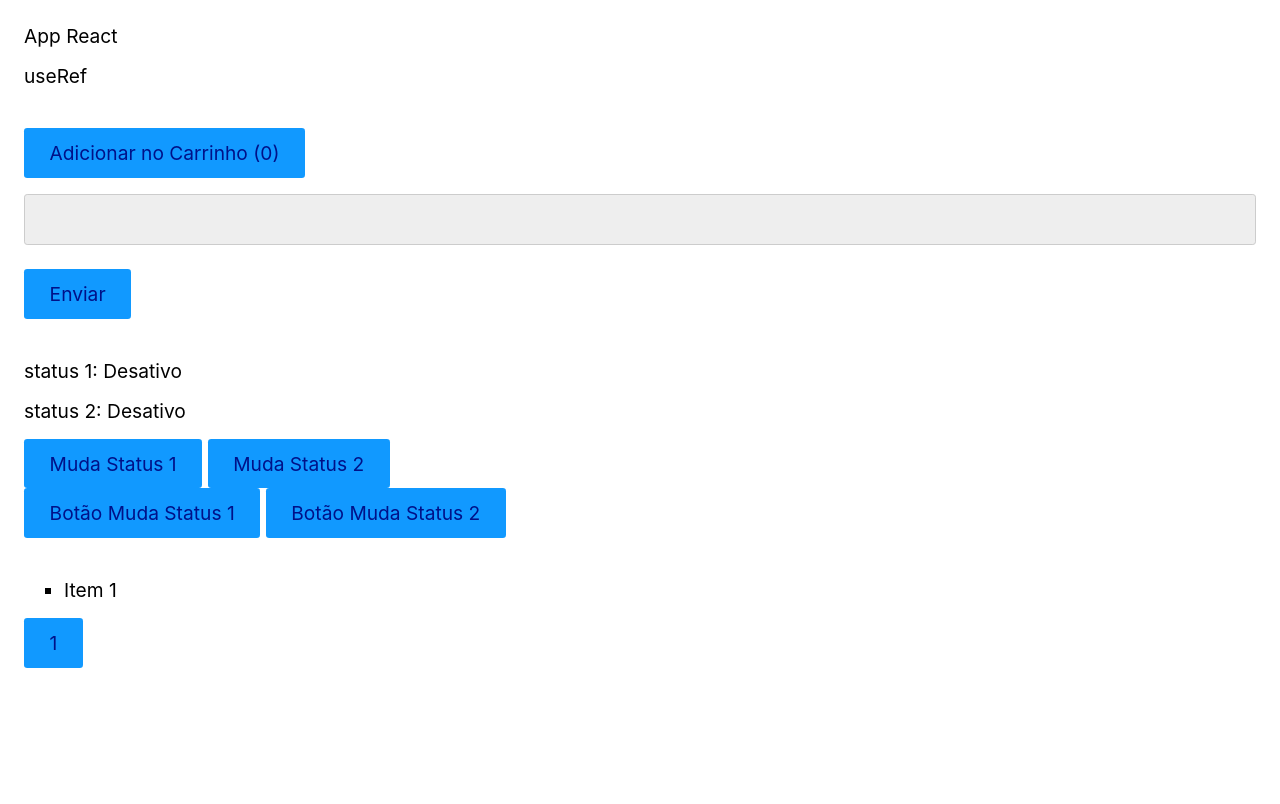
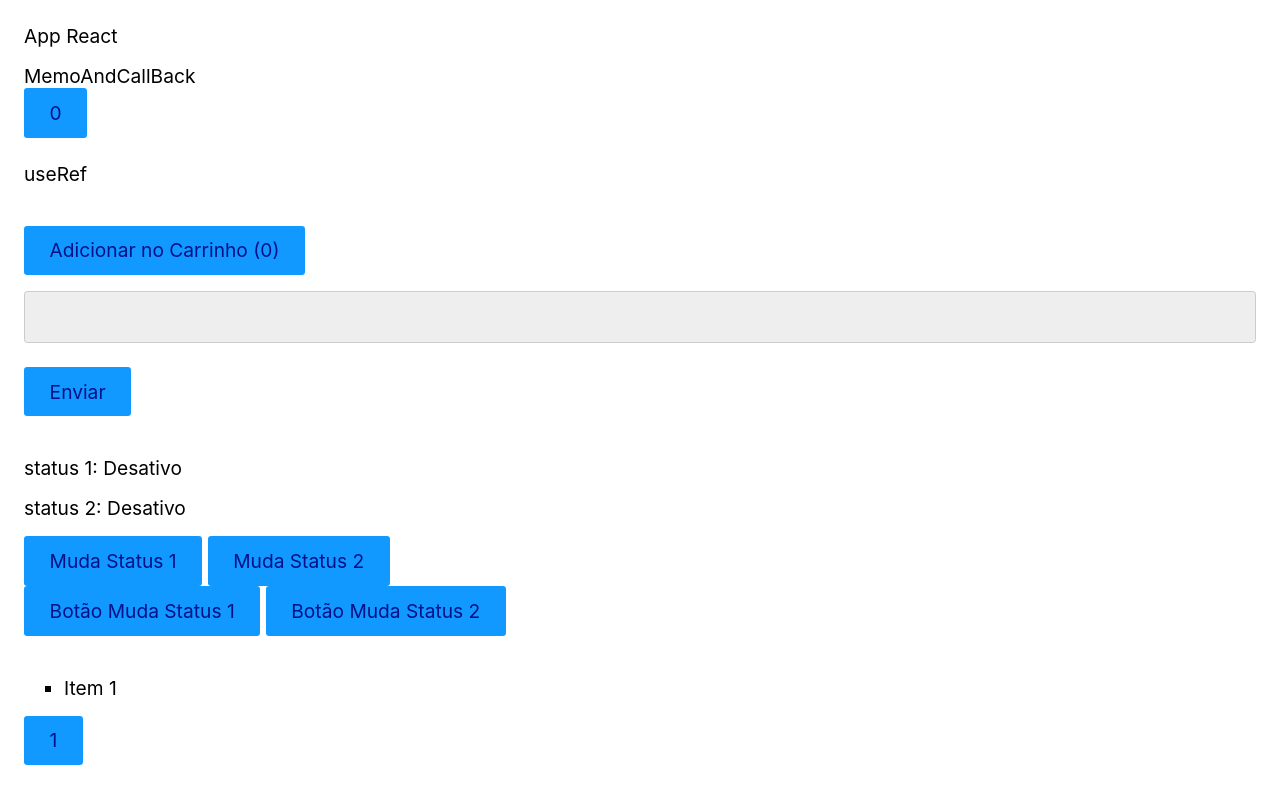
Before and after one commit to LuizGenuino/React-Origamid, a React (Vite) app: page / in a window 1280 px wide. Shown: the top 804 px of the page. Built offline with nearby package versions, Linux system fonts and the light colour scheme.

Commit message:
Add MemoAndCallBack component to optimize performance with useMemo and useCallback

```diff
--- a/src/App.jsx
+++ b/src/App.jsx
@@ -1,6 +1,7 @@
 import { useEffect, useState } from "react"
 import Button from "./Components/Button"
 import Ref from "./Components/Ref"
+import MemoAndCallBack from "./Components/MemoAndCallBack"
 
 
 const App = () => {
@@ -65,6 +66,10 @@ const App = () => {
         <div style={{height: '200vh'}}>
             <p>App React</p>
             <section>
+                <MemoAndCallBack />
+            </section>
+            <br></br>
+            <section>
                 <Ref />
             </section>
             <br></br>
--- /dev/null
+++ b/src/Components/MemoAndCallBack.jsx
@@ -0,0 +1,47 @@
+import React, { useCallback, useMemo, useState } from 'react'
+
+function operacaoLenta() {
+    let c = 0
+
+    for (let i = 0; i < 100000000; i++) {
+        c = c + i + i / 2
+    }
+
+    return c
+}
+
+function MemoAndCallBack() {
+
+    const [contar, setContar] = useState(0)
+
+    // tempo em ms que demorou pra executar o codigo até esse momento
+    const t1 = performance.now()
+
+    // esse valor é chamado toda vez que o componente atualiza
+    const valor = operacaoLenta()
+    // executa apenas ao criar o componente (useMemo funciona exatamente como um useEffect, mas retornando um valor)
+    const valor1 = useMemo(()=> operacaoLenta(), [])
+
+    console.log("tempo em ms que demorou para executar essa função acima: ",performance.now() - t1)
+
+
+    // a função é criada toda vez que o componente é atualizado
+    const handleClick = () => {
+        console.log("click")
+    }
+
+    // criado apenas na criação do componente (funciona exatamente como um useEffect com array de dependencia)
+    const handleClickCallback = useCallback(()=> {
+        console.log("click")
+    }, [])
+
+
+    return (
+        <>
+            <div>MemoAndCallBack</div>
+            <button onClick={() => setContar(contar + 1)} >{contar}</button>
+        </>
+    )
+}
+
+export default MemoAndCallBack
```
